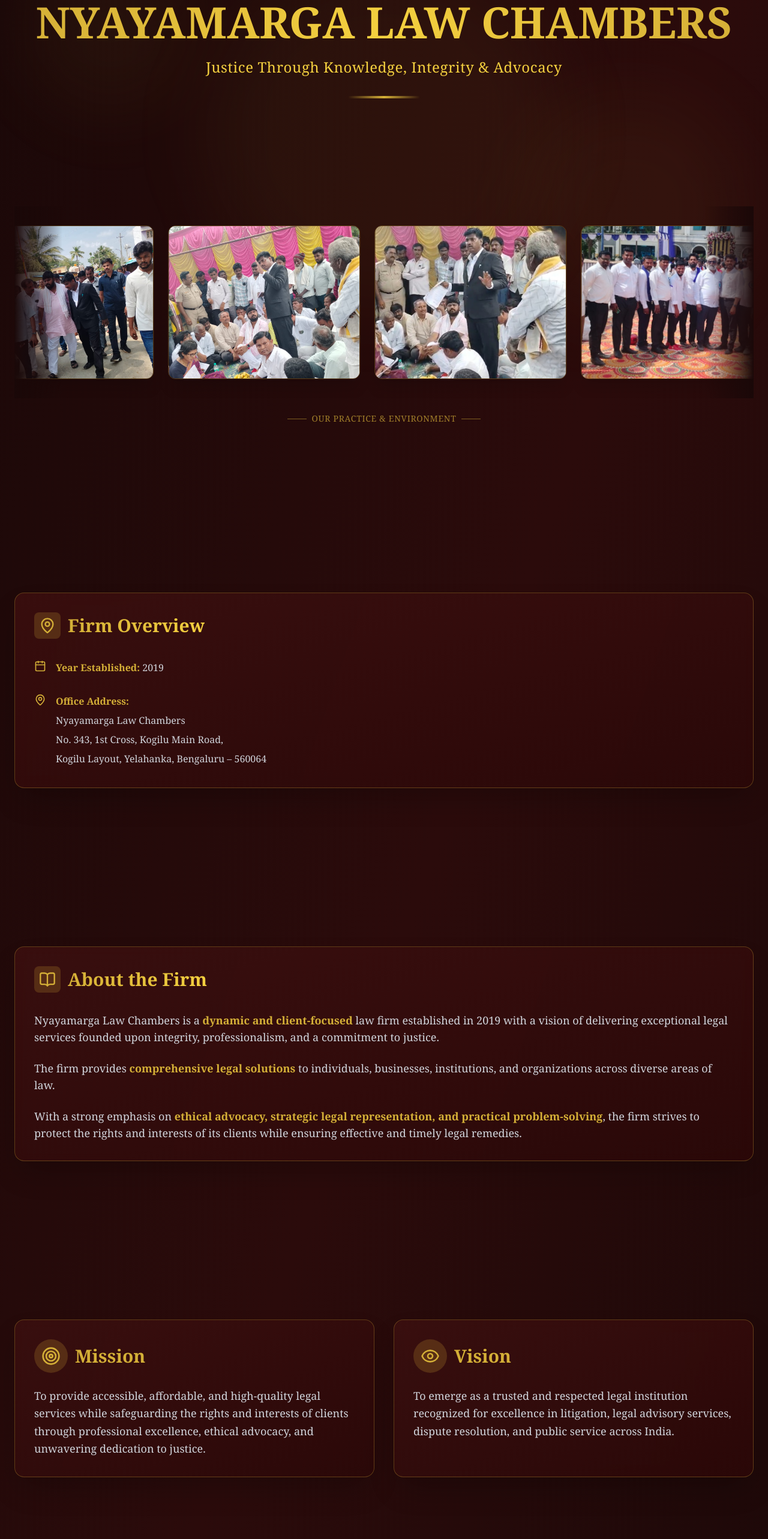
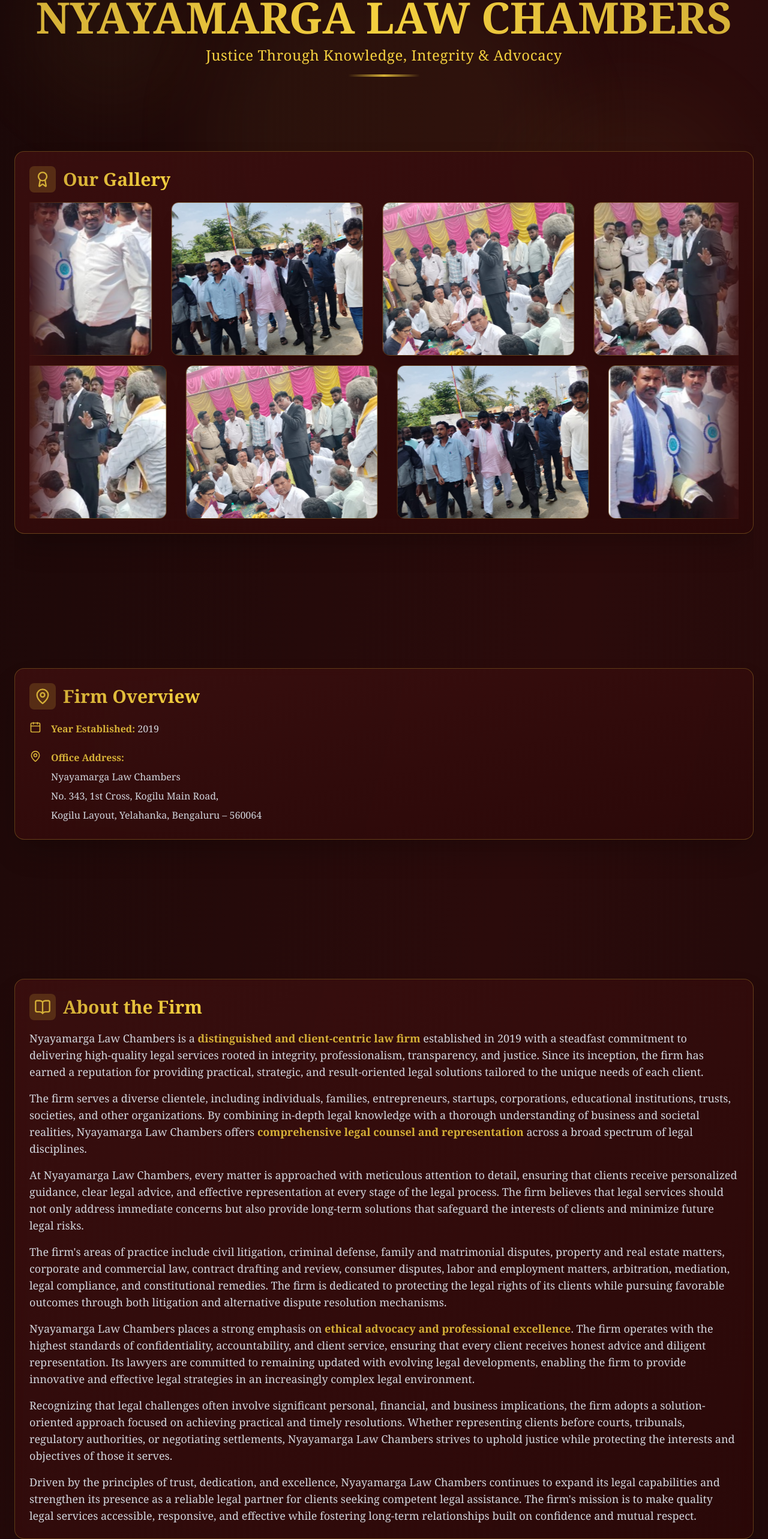
Before and after one commit to sathyabhushanboss-commits/nyayamarga, a Next.js app: page /about in a window 1280 px wide. Shown: the part 180-2746 px from the top of the page at 60% size. Built offline with nearby package versions, Linux system fonts and the light colour scheme.

Commit message:
about section

```diff
--- a/src/app/about/page.tsx
+++ b/src/app/about/page.tsx
@@ -3,8 +3,8 @@
 import Navbar from "../../components/layout/Navbar";
 import Footer from "../../components/layout/Footer";
 import { motion } from "framer-motion";
-import { Scale, Gavel, Shield, Target, Eye, BookOpen, MapPin, Calendar, Award } from "lucide-react";
-import Image from "next/image";
+import { Scale, Gavel, Shield, Target, Eye, BookOpen, MapPin, Calendar, Award, Heart, Star, Lock, Users, Lightbulb } from "lucide-react";
+import Link from "next/link";
 
 export default function AboutPage() {
   const fadeInUp = {
@@ -21,23 +21,31 @@ export default function AboutPage() {
     }
   };
 
-  // Image array for marquee
+  // Images array for marquee
   const marqueeImages = [
-    { src: "/1.jpeg", alt: "Law Office Interior 1" },
-    { src: "/2.jpeg", alt: "Law Office Interior 2" },
-    { src: "/3.jpeg", alt: "Legal Team" },
-    { src: "/4.jpeg", alt: "Courtroom Setting" },
-    { src: "/5.jpeg", alt: "Law Library" },
+    "/1.jpeg",
+    "/2.jpeg",
+    "/3.jpeg",
+    "/4.jpeg",
+    "/5.jpeg"
   ];
 
-  // Double the array for seamless loop
-  const duplicatedImages = [...marqueeImages, ...marqueeImages];
+  // Core Values data
+  const coreValues = [
+    { icon: Shield, title: "Integrity", description: "Upholding honesty, ethics, and professional responsibility in every matter." },
+    { icon: Users, title: "Client Commitment", description: "Prioritizing the needs and objectives of clients through personalized legal solutions." },
+    { icon: Star, title: "Excellence", description: "Delivering high standards of legal research, advocacy, and advisory services." },
+    { icon: Scale, title: "Justice", description: "Ensuring fair representation and protection of legal rights." },
+    { icon: Lock, title: "Confidentiality", description: "Maintaining the highest level of privacy and trust in client relationships." },
+    { icon: Award, title: "Professionalism", description: "Conducting all legal matters with diligence, respect, and accountability." },
+    { icon: Lightbulb, title: "Innovation", description: "Adopting modern legal strategies and practical approaches to resolve complex disputes." },
+  ];
 
   return (
     <>
       <Navbar />
 
-      <main className="min-h-screen bg-gradient-to-br from-[#1a0808] via-[#2b0b0b] to-[#1a0808] text-white pt-32 pb-20">
+      <main className="min-h-screen bg-gradient-to-br from-[#1a0808] via-[#2b0b0b] to-[#1a0808] text-white pt-16 pb-12">
         {/* Animated Background Elements */}
         <div className="fixed inset-0 overflow-hidden pointer-events-none">
           <div className="absolute top-20 left-10 w-72 h-72 bg-[#d4af37]/5 rounded-full blur-3xl"></div>
@@ -51,12 +59,12 @@ export default function AboutPage() {
             initial={{ opacity: 0, y: 50 }}
             animate={{ opacity: 1, y: 0 }}
             transition={{ duration: 0.8 }}
-            className="text-center mb-20"
+            className="text-center mb-6"
           >
             <motion.div
               animate={{ rotate: 360 }}
               transition={{ duration: 20, repeat: Infinity, ease: "linear" }}
-              className="inline-flex justify-center mb-6"
+              className="inline-flex justify-center mb-4"
             >
               <Scale size={60} className="text-[#d4af37]" />
             </motion.div>
@@ -65,7 +73,7 @@ export default function AboutPage() {
               NYAYAMARGA LAW CHAMBERS
             </h1>
 
-            <p className="text-xl md:text-2xl text-[#f4d03f] mt-6 font-light tracking-wide">
+            <p className="text-xl md:text-2xl text-[#f4d03f] mt-3 font-light tracking-wide">
               Justice Through Knowledge, Integrity & Advocacy
             </p>
 
@@ -73,62 +81,63 @@ export default function AboutPage() {
               initial={{ width: 0 }}
               animate={{ width: 120 }}
               transition={{ duration: 0.8, delay: 0.3 }}
-              className="h-1 bg-gradient-to-r from-transparent via-[#d4af37] to-transparent mx-auto mt-8"
+              className="h-1 bg-gradient-to-r from-transparent via-[#d4af37] to-transparent mx-auto mt-4"
             ></motion.div>
           </motion.div>
 
           {/* Image Marquee Section - Smooth Loop */}
           <motion.section
-            initial={{ opacity: 0 }}
-            whileInView={{ opacity: 1 }}
+            variants={fadeInUp}
+            initial="initial"
+            whileInView="animate"
             viewport={{ once: true }}
-            transition={{ duration: 0.8 }}
-            className="mb-20 overflow-hidden"
+            className="mb-6 overflow-hidden"
           >
-            <div className="relative">
-              {/* Gradient Overlays for smooth fade edges */}
-              <div className="absolute left-0 top-0 bottom-0 w-20 bg-gradient-to-r from-[#1a0808] to-transparent z-10 pointer-events-none"></div>
-              <div className="absolute right-0 top-0 bottom-0 w-20 bg-gradient-to-l from-[#1a0808] to-transparent z-10 pointer-events-none"></div>
+            <div className="bg-gradient-to-br from-[#3b0f0f]/90 to-[#2b0808]/90 backdrop-blur-sm border border-[#d4af37]/30 rounded-2xl p-6 shadow-2xl">
+              <div className="flex items-center gap-3 mb-4">
+                <div className="p-2 bg-[#d4af37]/20 rounded-lg">
+                  <Award className="text-[#d4af37]" size={28} />
+                </div>
+                <h2 className="text-3xl font-bold bg-gradient-to-r from-[#d4af37] to-[#f4d03f] bg-clip-text text-transparent">
+                  Our Gallery
+                </h2>
+              </div>
 
               {/* Marquee Container */}
-              <div className="relative overflow-hidden py-8">
-                <motion.div
-                  animate={{
-                    x: ["0%", "-50%"],
-                  }}
-                  transition={{
-                    duration: 25,
-                    repeat: Infinity,
-                    ease: "linear",
-                    repeatType: "loop",
-                  }}
-                  className="flex gap-6 w-max"
+              <div className="relative w-full overflow-hidden">
+                <div className="absolute left-0 top-0 bottom-0 w-20 bg-gradient-to-r from-[#3b0f0f]/90 to-transparent z-10 pointer-events-none"></div>
+                <div className="absolute right-0 top-0 bottom-0 w-20 bg-gradient-to-l from-[#3b0f0f]/90 to-transparent z-10 pointer-events-none"></div>
+
+                <div className="flex animate-marquee">
+                  {[...marqueeImages, ...marqueeImages].map((src, index) => (
+                    <div
+                      key={`first-${index}`}
+                      className="flex-shrink-0 w-80 h-64 mx-4 rounded-xl overflow-hidden shadow-xl border border-[#d4af37]/30 hover:border-[#d4af37]/70 transition-all duration-300 hover:scale-105"
                     >
-                  {duplicatedImages.map((image, index) => (
-                    <div
-                      key={index}
-                      className="relative group flex-shrink-0 w-80 h-64 rounded-xl overflow-hidden shadow-xl border border-[#d4af37]/30 hover:border-[#d4af37]/60 transition-all duration-300 hover:scale-105"
-                    >
-                      <Image
-                        src={image.src}
-                        alt={image.alt}
-                        fill
-                        className="object-cover transition-transform duration-500 group-hover:scale-110"
-                        sizes="(max-width: 768px) 320px, 320px"
+                      <img
+                        src={src}
+                        alt={`Gallery image ${index + 1}`}
+                        className="w-full h-full object-cover"
                       />
                     </div>
                   ))}
-                </motion.div>
+                </div>
+
+                <div className="flex animate-marquee-reverse mt-4">
+                  {[...marqueeImages, ...marqueeImages].reverse().map((src, index) => (
+                    <div
+                      key={`second-${index}`}
+                      className="flex-shrink-0 w-80 h-64 mx-4 rounded-xl overflow-hidden shadow-xl border border-[#d4af37]/30 hover:border-[#d4af37]/70 transition-all duration-300 hover:scale-105"
+                    >
+                      <img
+                        src={src}
+                        alt={`Gallery image ${index + 1}`}
+                        className="w-full h-full object-cover"
+                      />
+                    </div>
+                  ))}
                 </div>
               </div>
-
-            {/* Decorative caption */}
-            <div className="text-center mt-6">
-              <p className="text-[#d4af37]/70 text-sm uppercase tracking-wider flex items-center justify-center gap-2">
-                <span className="w-8 h-px bg-[#d4af37]/50"></span>
-                Our Practice & Environment
-                <span className="w-8 h-px bg-[#d4af37]/50"></span>
-              </p>
             </div>
           </motion.section>
 
@@ -138,10 +147,10 @@ export default function AboutPage() {
             initial="initial"
             whileInView="animate"
             viewport={{ once: true }}
-            className="mb-16"
+            className="mb-8"
           >
-            <div className="bg-gradient-to-br from-[#3b0f0f]/90 to-[#2b0808]/90 backdrop-blur-sm border border-[#d4af37]/30 rounded-2xl p-8 shadow-2xl hover:shadow-[#d4af37]/10 transition-shadow duration-300">
-              <div className="flex items-center gap-3 mb-8">
+            <div className="bg-gradient-to-br from-[#3b0f0f]/90 to-[#2b0808]/90 backdrop-blur-sm border border-[#d4af37]/30 rounded-2xl p-6 shadow-2xl hover:shadow-[#d4af37]/10 transition-shadow duration-300">
+              <div className="flex items-center gap-3 mb-4">
                 <div className="p-2 bg-[#d4af37]/20 rounded-lg">
                   <MapPin className="text-[#d4af37]" size={28} />
                 </div>
@@ -150,7 +159,7 @@ export default function AboutPage() {
                 </h2>
               </div>
 
-              <div className="space-y-6 text-gray-300 leading-8">
+              <div className="space-y-4 text-gray-300 leading-8">
                 <div className="flex items-start gap-4 group hover:translate-x-2 transition-transform">
                   <Calendar className="text-[#d4af37] mt-1 flex-shrink-0" size={20} />
                   <p>
@@ -177,16 +186,16 @@ export default function AboutPage() {
             </div>
           </motion.section>
 
-          {/* About the Firm */}
+          {/* About the Firm - Updated with new content */}
           <motion.section
             variants={fadeInUp}
             initial="initial"
             whileInView="animate"
             viewport={{ once: true }}
-            className="mb-16"
+            className="mb-8"
           >
-            <div className="bg-gradient-to-br from-[#3b0f0f]/90 to-[#2b0808]/90 backdrop-blur-sm border border-[#d4af37]/30 rounded-2xl p-8 shadow-2xl">
-              <div className="flex items-center gap-3 mb-8">
+            <div className="bg-gradient-to-br from-[#3b0f0f]/90 to-[#2b0808]/90 backdrop-blur-sm border border-[#d4af37]/30 rounded-2xl p-6 shadow-2xl">
+              <div className="flex items-center gap-3 mb-4">
                 <div className="p-2 bg-[#d4af37]/20 rounded-lg">
                   <BookOpen className="text-[#d4af37]" size={28} />
                 </div>
@@ -195,26 +204,74 @@ export default function AboutPage() {
                 </h2>
               </div>
 
-              <div className="space-y-6 text-gray-300 leading-relaxed">
+              <div className="space-y-4 text-gray-300 leading-relaxed">
                 <p className="text-lg">
-                  Nyayamarga Law Chambers is a <span className="text-[#d4af37] font-semibold">dynamic and client-focused</span> law
-                  firm established in 2019 with a vision of delivering
-                  exceptional legal services founded upon integrity,
-                  professionalism, and a commitment to justice.
+                  Nyayamarga Law Chambers is a <span className="text-[#d4af37] font-semibold">distinguished and client-centric law firm</span> established in 2019 with a steadfast commitment to delivering high-quality legal services rooted in integrity, professionalism, transparency, and justice. Since its inception, the firm has earned a reputation for providing practical, strategic, and result-oriented legal solutions tailored to the unique needs of each client.
                 </p>
 
                 <p className="text-lg">
-                  The firm provides <span className="text-[#d4af37] font-semibold">comprehensive legal solutions</span> to
-                  individuals, businesses, institutions, and organizations
-                  across diverse areas of law.
+                  The firm serves a diverse clientele, including individuals, families, entrepreneurs, startups, corporations, educational institutions, trusts, societies, and other organizations. By combining in-depth legal knowledge with a thorough understanding of business and societal realities, Nyayamarga Law Chambers offers <span className="text-[#d4af37] font-semibold">comprehensive legal counsel and representation</span> across a broad spectrum of legal disciplines.
                 </p>
 
                 <p className="text-lg">
-                  With a strong emphasis on <span className="text-[#d4af37] font-semibold">ethical advocacy, strategic legal
-                  representation, and practical problem-solving</span>, the firm
-                  strives to protect the rights and interests of its clients
-                  while ensuring effective and timely legal remedies.
+                  At Nyayamarga Law Chambers, every matter is approached with meticulous attention to detail, ensuring that clients receive personalized guidance, clear legal advice, and effective representation at every stage of the legal process. The firm believes that legal services should not only address immediate concerns but also provide long-term solutions that safeguard the interests of clients and minimize future legal risks.
                 </p>
+
+                <p className="text-lg">
+                  The firm's areas of practice include civil litigation, criminal defense, family and matrimonial disputes, property and real estate matters, corporate and commercial law, contract drafting and review, consumer disputes, labor and employment matters, arbitration, mediation, legal compliance, and constitutional remedies. The firm is dedicated to protecting the legal rights of its clients while pursuing favorable outcomes through both litigation and alternative dispute resolution mechanisms.
+                </p>
+
+                <p className="text-lg">
+                  Nyayamarga Law Chambers places a strong emphasis on <span className="text-[#d4af37] font-semibold">ethical advocacy and professional excellence</span>. The firm operates with the highest standards of confidentiality, accountability, and client service, ensuring that every client receives honest advice and diligent representation. Its lawyers are committed to remaining updated with evolving legal developments, enabling the firm to provide innovative and effective legal strategies in an increasingly complex legal environment.
+                </p>
+
+                <p className="text-lg">
+                  Recognizing that legal challenges often involve significant personal, financial, and business implications, the firm adopts a solution-oriented approach focused on achieving practical and timely resolutions. Whether representing clients before courts, tribunals, regulatory authorities, or negotiating settlements, Nyayamarga Law Chambers strives to uphold justice while protecting the interests and objectives of those it serves.
+                </p>
+
+                <p className="text-lg">
+                  Driven by the principles of trust, dedication, and excellence, Nyayamarga Law Chambers continues to expand its legal capabilities and strengthen its presence as a reliable legal partner for clients seeking competent legal assistance. The firm's mission is to make quality legal services accessible, responsive, and effective while fostering long-term relationships built on confidence and mutual respect.
+                </p>
+              </div>
+            </div>
+          </motion.section>
+
+          {/* Core Values Section - New */}
+          <motion.section
+            variants={staggerContainer}
+            initial="initial"
+            whileInView="animate"
+            viewport={{ once: true }}
+            className="mb-8"
+          >
+            <div className="bg-gradient-to-br from-[#3b0f0f]/90 to-[#2b0808]/90 backdrop-blur-sm border border-[#d4af37]/30 rounded-2xl p-6 shadow-2xl">
+              <div className="flex items-center gap-3 mb-6">
+                <div className="p-2 bg-[#d4af37]/20 rounded-lg">
+                  <Heart className="text-[#d4af37]" size={28} />
+                </div>
+                <h2 className="text-3xl font-bold bg-gradient-to-r from-[#d4af37] to-[#f4d03f] bg-clip-text text-transparent">
+                  Our Core Values
+                </h2>
+              </div>
+
+              <div className="grid grid-cols-1 md:grid-cols-2 lg:grid-cols-3 gap-5">
+                {coreValues.map((value, index) => (
+                  <motion.div
+                    key={index}
+                    variants={fadeInUp}
+                    className="group bg-[#1a0808]/50 rounded-xl p-5 border border-[#d4af37]/20 hover:border-[#d4af37]/50 transition-all duration-300 hover:translate-y-[-4px]"
+                  >
+                    <div className="flex items-center gap-3 mb-3">
+                      <div className="p-2 bg-[#d4af37]/20 rounded-lg group-hover:bg-[#d4af37]/30 transition-colors">
+                        <value.icon className="text-[#d4af37]" size={24} />
+                      </div>
+                      <h3 className="text-xl font-semibold text-[#d4af37]">{value.title}</h3>
+                    </div>
+                    <p className="text-gray-400 leading-relaxed text-sm">
+                      {value.description}
+                    </p>
+                  </motion.div>
+                ))}
               </div>
             </div>
           </motion.section>
@@ -225,12 +282,11 @@ export default function AboutPage() {
             initial="initial"
             whileInView="animate"
             viewport={{ once: true }}
-            className="grid md:grid-cols-2 gap-8 mb-16"
+            className="grid md:grid-cols-2 gap-6 mb-8"
           >
-            {/* Mission */}
             <motion.div variants={fadeInUp} className="group">
-              <div className="bg-gradient-to-br from-[#3b0f0f]/90 to-[#2b0808]/90 backdrop-blur-sm border border-[#d4af37]/30 rounded-2xl p-8 shadow-2xl h-full hover:shadow-[#d4af37]/20 transition-all duration-300 hover:-translate-y-2">
-                <div className="flex items-center gap-3 mb-6">
+              <div className="bg-gradient-to-br from-[#3b0f0f]/90 to-[#2b0808]/90 backdrop-blur-sm border border-[#d4af37]/30 rounded-2xl p-6 shadow-2xl h-full hover:shadow-[#d4af37]/20 transition-all duration-300 hover:-translate-y-2">
+                <div className="flex items-center gap-3 mb-4">
                   <div className="p-3 bg-[#d4af37]/20 rounded-full group-hover:bg-[#d4af37]/30 transition-colors">
                     <Target className="text-[#d4af37]" size={32} />
                   </div>
@@ -245,10 +301,9 @@ export default function AboutPage() {
               </div>
             </motion.div>
 
-            {/* Vision */}
             <motion.div variants={fadeInUp} className="group">
-              <div className="bg-gradient-to-br from-[#3b0f0f]/90 to-[#2b0808]/90 backdrop-blur-sm border border-[#d4af37]/30 rounded-2xl p-8 shadow-2xl h-full hover:shadow-[#d4af37]/20 transition-all duration-300 hover:-translate-y-2">
-                <div className="flex items-center gap-3 mb-6">
+              <div className="bg-gradient-to-br from-[#3b0f0f]/90 to-[#2b0808]/90 backdrop-blur-sm border border-[#d4af37]/30 rounded-2xl p-6 shadow-2xl h-full hover:shadow-[#d4af37]/20 transition-all duration-300 hover:-translate-y-2">
+                <div className="flex items-center gap-3 mb-4">
                   <div className="p-3 bg-[#d4af37]/20 rounded-full group-hover:bg-[#d4af37]/30 transition-colors">
                     <Eye className="text-[#d4af37]" size={32} />
                   </div>
@@ -270,13 +325,12 @@ export default function AboutPage() {
             initial="initial"
             whileInView="animate"
             viewport={{ once: true }}
-            className="mb-16"
+            className="mb-8"
           >
-            <div className="bg-gradient-to-br from-[#3b0f0f]/90 to-[#2b0808]/90 backdrop-blur-sm border border-[#d4af37]/30 rounded-2xl p-8 shadow-2xl relative overflow-hidden">
-              {/* Decorative element */}
+            <div className="bg-gradient-to-br from-[#3b0f0f]/90 to-[#2b0808]/90 backdrop-blur-sm border border-[#d4af37]/30 rounded-2xl p-6 shadow-2xl relative overflow-hidden">
               <div className="absolute -top-10 -right-10 w-40 h-40 bg-[#d4af37]/10 rounded-full blur-2xl"></div>
 
-              <div className="flex items-center gap-3 mb-8 relative z-10">
+              <div className="flex items-center gap-3 mb-4 relative z-10">
                 <div className="p-2 bg-[#d4af37]/20 rounded-lg">
                   <Gavel className="text-[#d4af37]" size={28} />
                 </div>
@@ -285,7 +339,7 @@ export default function AboutPage() {
                 </h2>
               </div>
 
-              <div className="space-y-6 text-gray-300 leading-relaxed relative z-10">
+              <div className="space-y-3 text-gray-300 leading-relaxed relative z-10">
                 <p className="text-lg">
                   At Nyayamarga Law Chambers, we believe that law is not merely
                   a profession but a <span className="text-[#d4af37] font-semibold">powerful instrument for securing justice
@@ -302,34 +356,69 @@ export default function AboutPage() {
             </div>
           </motion.section>
 
-          {/* CTA Section */}
+          {/* CTA Section with Working Button */}
           <motion.div
             initial={{ opacity: 0, scale: 0.9 }}
             whileInView={{ opacity: 1, scale: 1 }}
             viewport={{ once: true }}
             transition={{ duration: 0.6 }}
-            className="text-center mt-16"
+            className="text-center"
           >
-            <div className="bg-gradient-to-r from-[#d4af37]/20 to-[#f4d03f]/20 backdrop-blur-sm border border-[#d4af37]/30 rounded-2xl p-10">
-              <h3 className="text-3xl font-bold text-[#d4af37] mb-4">
+            <div className="bg-gradient-to-r from-[#d4af37]/20 to-[#f4d03f]/20 backdrop-blur-sm border border-[#d4af37]/30 rounded-2xl p-6">
+              <h3 className="text-3xl font-bold text-[#d4af37] mb-3">
                 Ready to Work With Us?
               </h3>
-              <p className="text-gray-300 mb-6">
+              <p className="text-gray-300 mb-5">
                 Let us help you navigate your legal challenges with expertise and dedication.
               </p>
+              <Link href="/appointment">
                 <motion.button
                   whileHover={{ scale: 1.05 }}
                   whileTap={{ scale: 0.95 }}
-                className="bg-gradient-to-r from-[#d4af37] to-[#f4d03f] text-[#1a0808] font-semibold px-8 py-3 rounded-full shadow-lg hover:shadow-xl transition-all"
+                  className="bg-gradient-to-r from-[#d4af37] to-[#f4d03f] text-[#1a0808] font-semibold px-8 py-3 rounded-full shadow-lg hover:shadow-xl transition-all cursor-pointer"
                 >
                   Schedule a Consultation
                 </motion.button>
+              </Link>
             </div>
           </motion.div>
         </div>
       </main>
 
       <Footer />
+
+      <style jsx global>{`
+        @keyframes marquee {
+          0% {
+            transform: translateX(0);
+          }
+          100% {
+            transform: translateX(-50%);
+          }
+        }
+
+        @keyframes marquee-reverse {
+          0% {
+            transform: translateX(-50%);
+          }
+          100% {
+            transform: translateX(0);
+          }
+        }
+
+        .animate-marquee {
+          animation: marquee 30s linear infinite;
+        }
+
+        .animate-marquee-reverse {
+          animation: marquee-reverse 30s linear infinite;
+        }
+
+        .animate-marquee:hover,
+        .animate-marquee-reverse:hover {
+          animation-play-state: paused;
+        }
+      `}</style>
     </>
   );
 }
```
Lines whose indentation alone changed are shown as unchanged.
